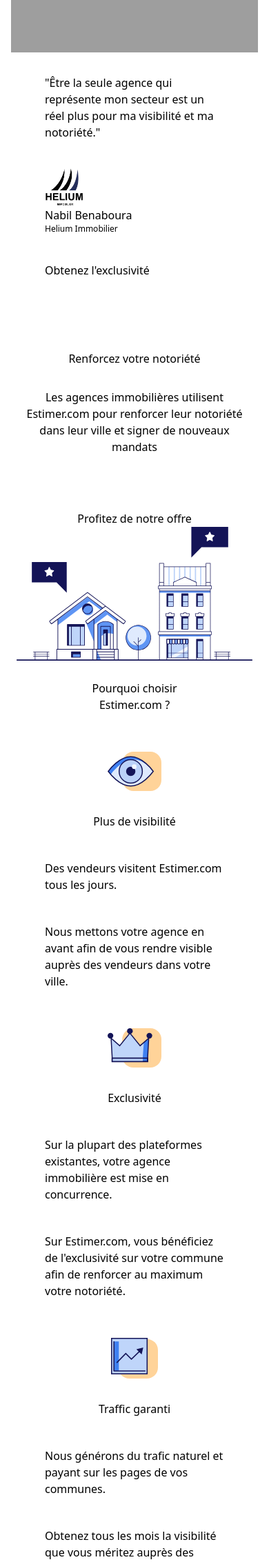
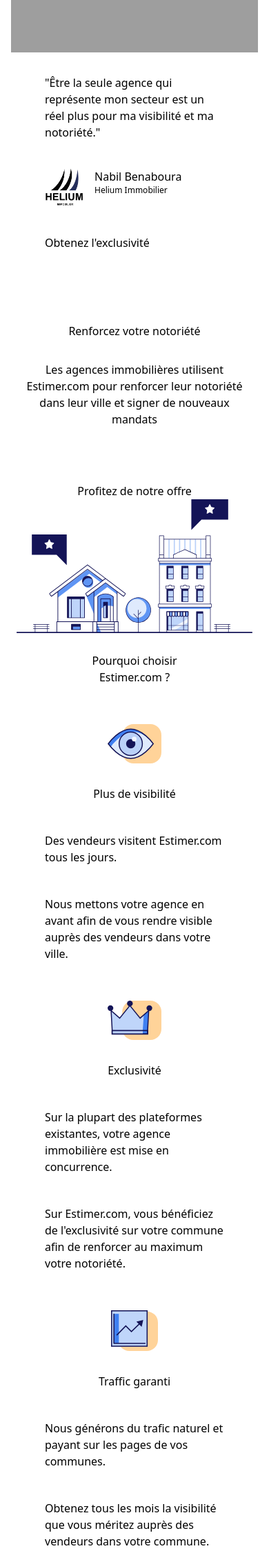
Before and after one commit to aynils/estimer, a Django app: page /agence/ in a window 390 px wide. Shown: the part 503-2768 px from the top of the page at 69% size. Run offline with Django 3.2, Linux system fonts and the light colour scheme; some libraries are stand-ins or nearby versions; grey boxes are pictures that could not be loaded.

Commit message:
DESIGN - AGENCY - MOBILE - Fix title and testimonial

```diff
--- a/src/templates/agencies/agency.html
+++ b/src/templates/agencies/agency.html
@@ -30,7 +30,7 @@
             <p class="mt-8">"Être la seule agence qui représente
                 mon secteur est un réel plus pour ma visibilité et ma notoriété."</p>
             <div class="mt-10">
-                <div class="md:flex">
+                <div class="flex">
                     <img src="{% static 'images/testimonials/logo_helium.webp' %}"
                          class="w-14 h-14 mr-4"
                          alt="Helium immobilier's logo"
```
